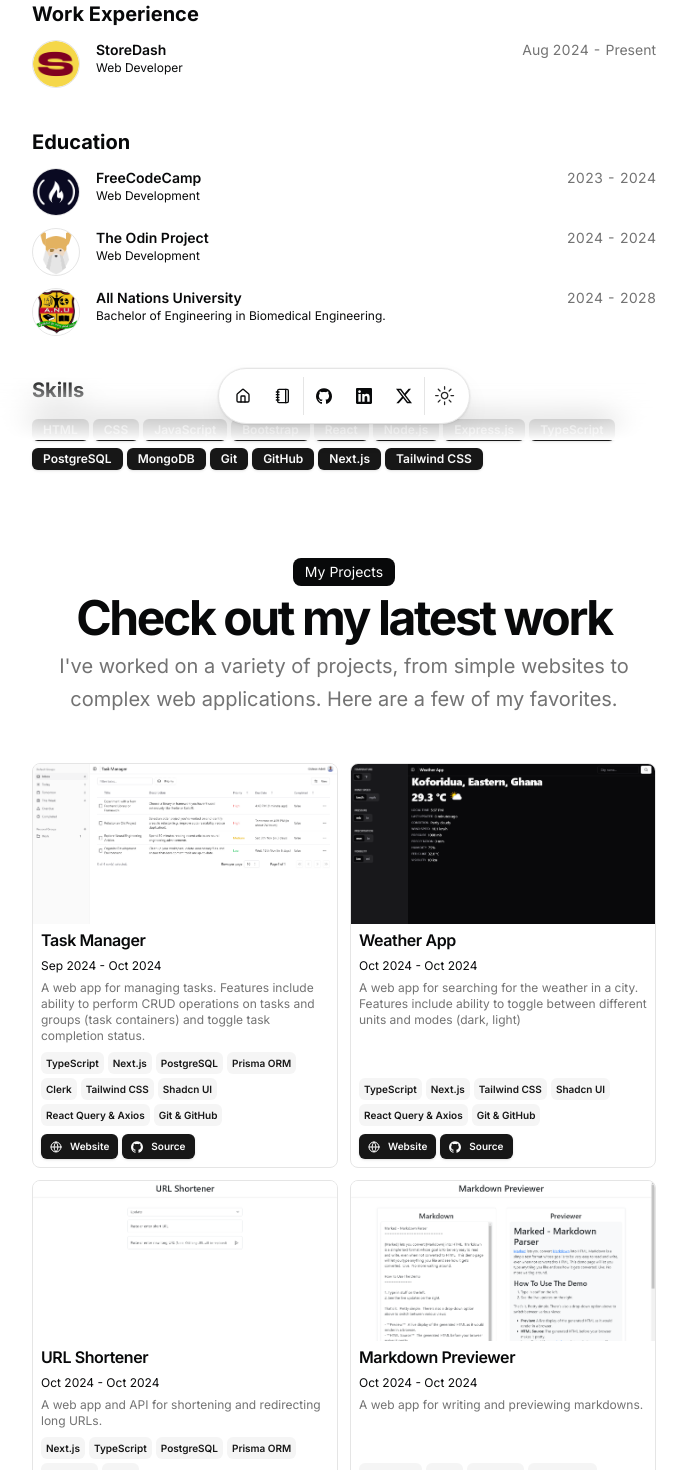
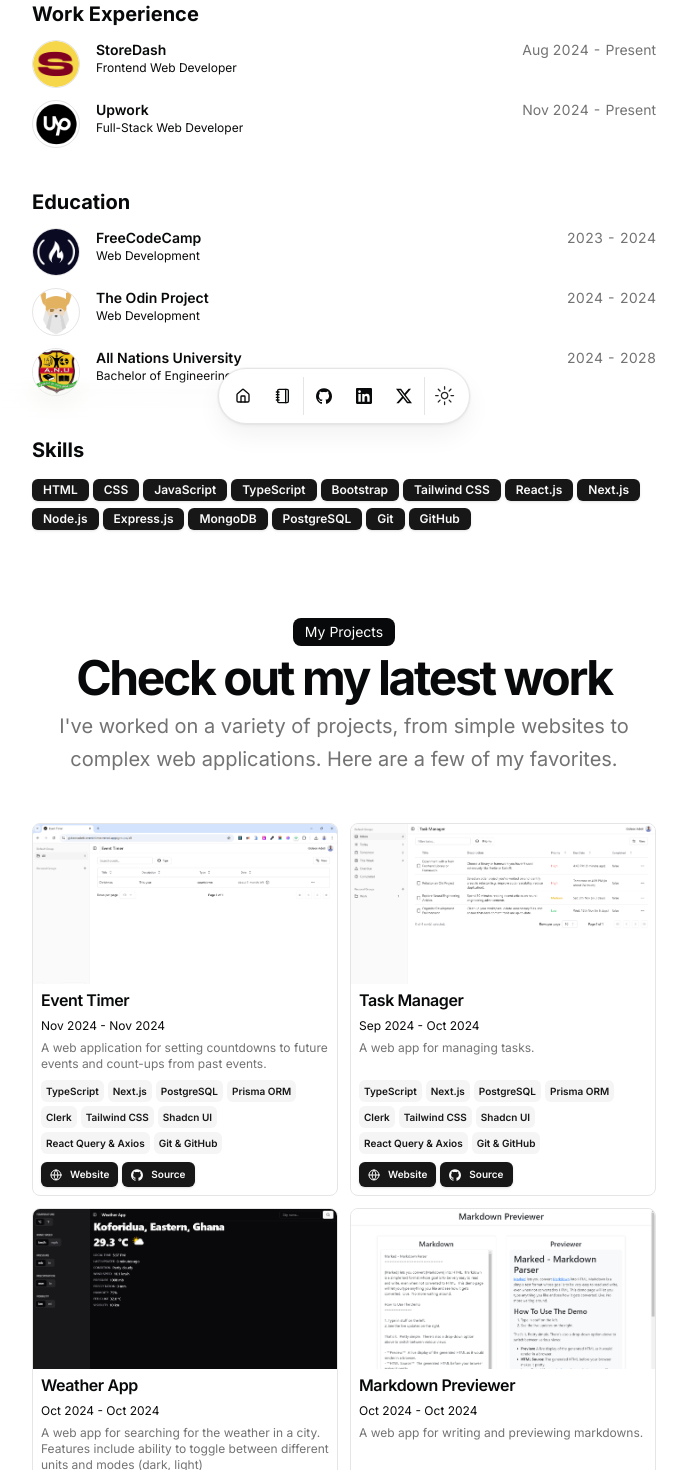
Before and after one commit to gideonadeti/portfolio, a Next.js app: page / in a window 1280 px wide. Shown: the part 360-1830 px from the top of the page, without its empty margins (296-983 px from the left). Built offline with nearby package versions, Linux system fonts and the light colour scheme.

Commit message:
Update portfolio with new work experience; rearrange skills; add new project

```diff
--- a/src/data/resume.tsx
+++ b/src/data/resume.tsx
@@ -15,17 +15,17 @@
     "HTML",
     "CSS",
     "JavaScript",
+    "TypeScript",
     "Bootstrap",
-    "React",
+    "Tailwind CSS",
+    "React.js",
+    "Next.js",
     "Node.js",
     "Express.js",
-    "TypeScript",
+    "MongoDB",
     "PostgreSQL",
-    "MongoDB",
     "Git",
     "GitHub",
-    "Next.js",
-    "Tailwind CSS",
   ],
   navbar: [
     { href: "/", icon: HomeIcon, label: "Home" },
@@ -65,12 +65,23 @@
       href: "",
       badges: [],
       location: "Remote",
-      title: "Web Developer",
+      title: "Frontend Web Developer",
       logoUrl: "/storedash.png",
       start: "Aug 2024",
       end: "Present",
       description:
         "Created StoreDash landing page and web app using Next.js. Implemented user management functionality within StoreDash Admin Dashboard. Enhanced existing codebase, resulting in better maintainability. Applied responsive design principles for enhanced user accessibility across devices. Presented project updates to the project manager, highlighting progress and new features",
+    },
+    {
+      company: "Upwork",
+      href: "https://www.upwork.com/freelancers/~017021c12ff4a311c3?mp_source=share",
+      badges: [],
+      location: "Remote",
+      title: "Full-Stack Web Developer",
+      logoUrl: "/upwork.png",
+      start: "Nov 2024",
+      end: "Present",
+      description: "I work as a freelance full-stack web developer on Upwork",
     },
   ],
   education: [
@@ -101,12 +112,45 @@
   ],
   projects: [
     {
+      title: "Event Timer",
+      href: "https://gideonadeti-event-timer.vercel.app/",
+      dates: "Nov 2024 - Nov 2024",
+      active: true,
+      description:
+        "A web application for setting countdowns to future events and count-ups from past events.",
+      technologies: [
+        "TypeScript",
+        "Next.js",
+        "PostgreSQL",
+        "Prisma ORM",
+        "Clerk",
+        "Tailwind CSS",
+        "Shadcn UI",
+        "React Query & Axios",
+        "Git & GitHub",
+      ],
+      links: [
+        {
+          type: "Website",
+          href: "https://gideonadeti-event-timer.vercel.app/",
+          icon: <Icons.globe className="size-3" />,
+        },
+        {
+          type: "Source",
+          href: "https://github.com/gideonadeti/event-timer",
+          icon: <Icons.github className="size-3" />,
+        },
+      ],
+      image: "/event-timer.png",
+      video: "",
+    },
+    {
       title: "Task Manager",
       href: "https://gideonadeti-task-manager.vercel.app/",
       dates: "Sep 2024 - Oct 2024",
       active: true,
       description:
-        "A web app for managing tasks. Features include ability to perform CRUD operations on tasks and groups (task containers) and toggle task completion status.",
+        "A web app for managing tasks.",
       technologies: [
         "TypeScript",
         "Next.js",
@@ -164,36 +208,6 @@
       video: "",
     },
     {
-      title: "URL Shortener",
-      href: "https://gideonadeti-url-shortener.vercel.app/",
-      dates: "Oct 2024 - Oct 2024",
-      active: false,
-      description:
-        "A web app and API for shortening and redirecting long URLs.",
-      technologies: [
-        "Next.js",
-        "TypeScript",
-        "PostgreSQL",
-        "Prisma ORM",
-        "Bootstrap",
-        "Axios",
-      ],
-      links: [
-        {
-          type: "Website",
-          href: "https://gideonadeti-url-shortener.vercel.app/",
-          icon: <Icons.globe className="size-3" />,
-        },
-        {
-          type: "Source",
-          href: "https://github.com/gideonadeti/url-shortener",
-          icon: <Icons.github className="size-3" />,
-        },
-      ],
-      image: "/url-shortener.png",
-      video: "",
-    },
-    {
       title: "Markdown Previewer",
       href: "https://gideonadeti-markdown-previewer.netlify.app/",
       dates: "Oct 2024 - Oct 2024",
```
Also changed, not shown: public/event-timer.png (added), public/upwork.png (added).
